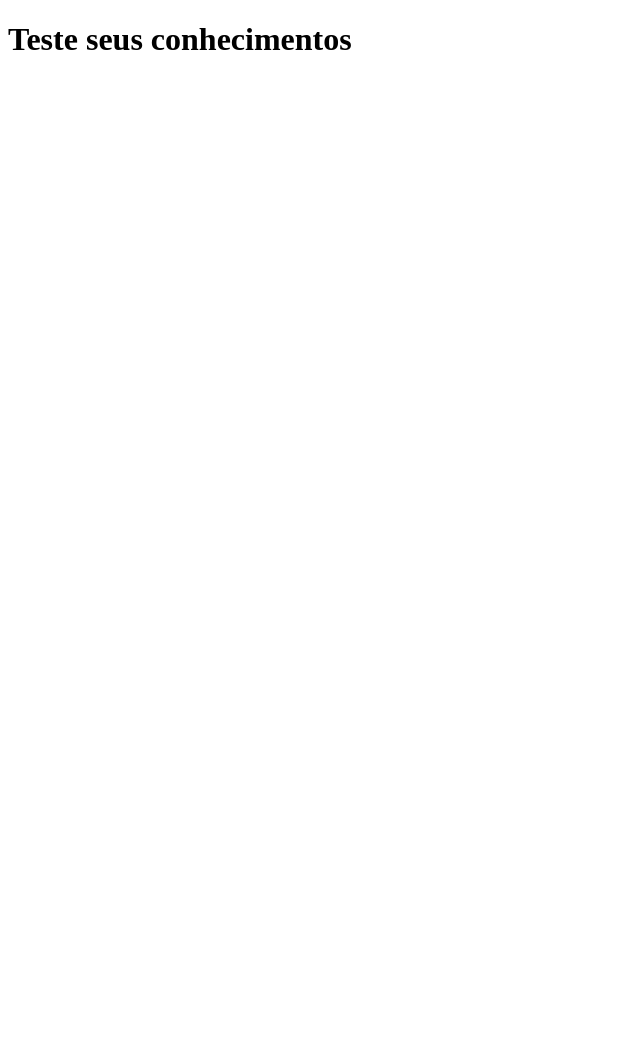
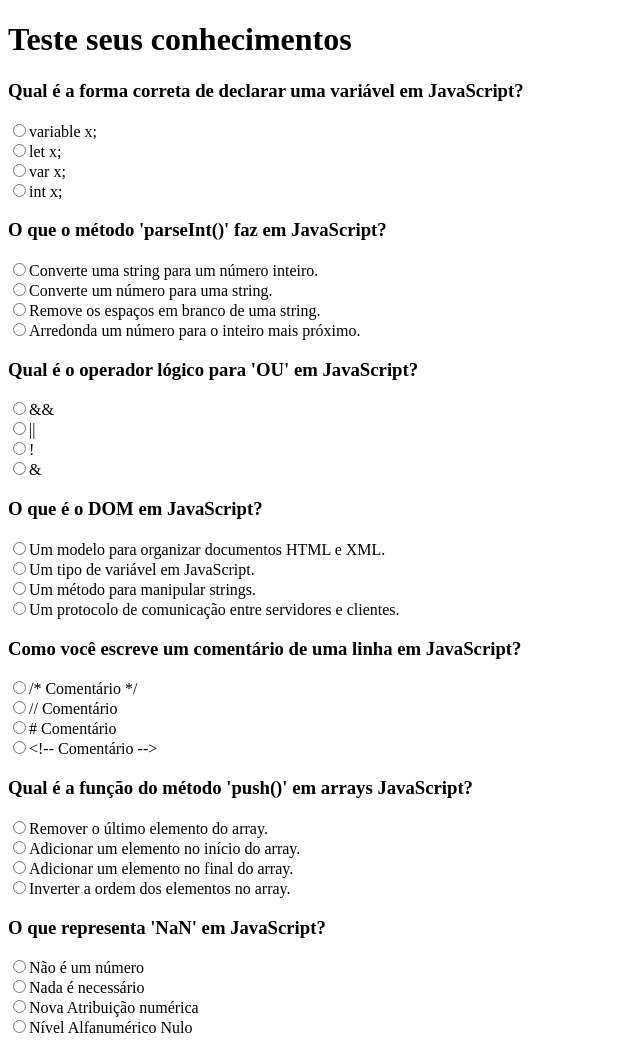
Before and after one commit to JhonArruda/NLW-Expert, a plain HTML site: page Projeto NLW/index.html in a window 1280 px wide. Shown: the top 1040 px of the page, without its empty margins (0-640 px from the left). Before the commit the page ends 800 px from the top, so only its background shows below. Drawn offline with Linux system fonts and the light colour scheme.

Commit message:
Ajuste de codigo

```diff
--- a/Projeto NLW/index.html
+++ b/Projeto NLW/index.html
@@ -5,6 +5,7 @@
     <meta charset="UTF-8">
     <meta name="viewport" content="width=device-width, initial-scale=1.0">
     <title>NLW Expert</title>
+
 </head>
 
 <body>
@@ -12,22 +13,18 @@
 
     <div id="quiz"></div>
 
-    <template>
+    <template id="quiz-template">
         <div class="quiz-item">
-            <h3>
-                Pergunta 01
-            </h3>
+
+            <h3 class="pergunta"></h3>
             <dl>
-                <dt>
-                    <input type="radio" name="item" value="0">
-                    <span>
-                        Resposta A
-                    </span>
-                </dt>
+
             </dl>
         </div>
     </template>
-    <script src="/index.js"></script>
+
+    <script src="/Projeto NLW/index.js"></script>
+
 </body>
 
 </html>
--- a/Projeto NLW/index.js
+++ b/Projeto NLW/index.js
@@ -61,26 +61,32 @@ const perguntas = [
   }
 ];
 
-  const quiz = document.querySelector('#quiz')
-  const template = document.querySelector('template')
-
+const quiz = document.querySelector('#quiz');
+const template = document.querySelector('#quiz-template');
 
 // loop ou laço de repetição
 for(const item of perguntas) {
-    const quizItem = template.content.cloneNode(true)
-    quizItem.querySelector('h3').textContent = item.pergunta
+  const quizItem = template.content.cloneNode(true);
+  quizItem.querySelector('h3').textContent = item.pergunta;
 
-    for(let resposta of item.respostas) {
-      const dt = quizItem.querySelector('dl dt').cloneNode(true)
-      dt.querySelector('span').textContent = resposta
+  // Limpando o elemento <dl> antes de adicionar as respostas
+  const dl = quizItem.querySelector('dl');
+  dl.innerHTML = '';
 
-      quizItem.querySelector('dl').appendChild(dt)
+  // Adicionando respostas
+  for(let resposta of item.resposta) {
+    const dt = document.createElement('dt');
+    const input = document.createElement('input');
+    input.type = 'radio';
+    input.name = item.pergunta; // Nome do grupo de botões de opção é o mesmo que a pergunta para garantir que apenas uma resposta seja selecionada
+    input.value = resposta;
+    const span = document.createElement('span');
+    span.textContent = resposta;
+    dt.appendChild(input);
+    dt.appendChild(span);
+    dl.appendChild(dt);
   }
 
-
-    quizItem.querySelector('dl dt').remove()
-
-
-    // coloca a pergunta na tela
-    quiz.appendChild(quizItem)
+  // Adicionando a pergunta com as respostas ao quiz
+  quiz.appendChild(quizItem);
 }
```
Lines whose indentation alone changed are shown as unchanged.
